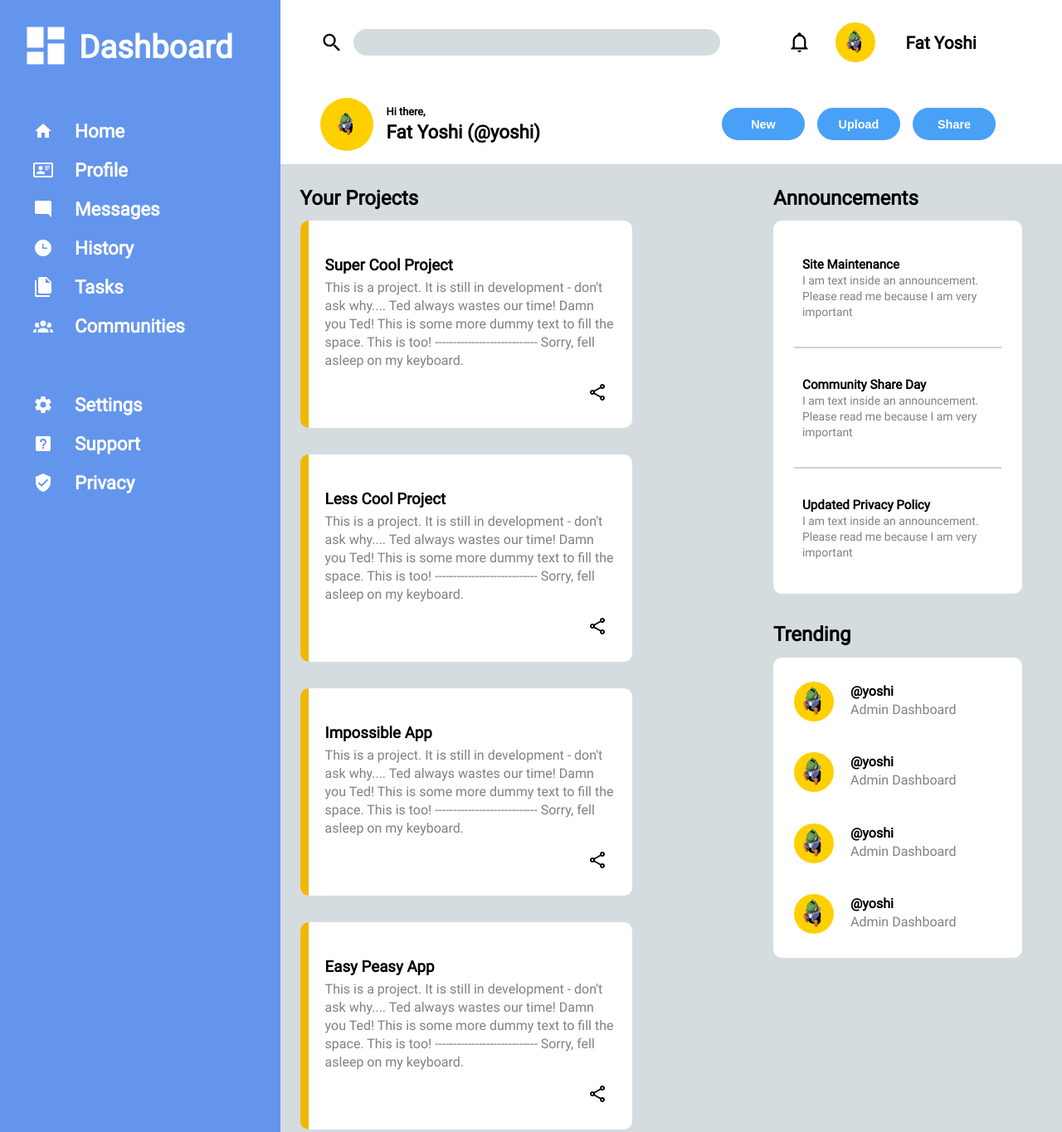
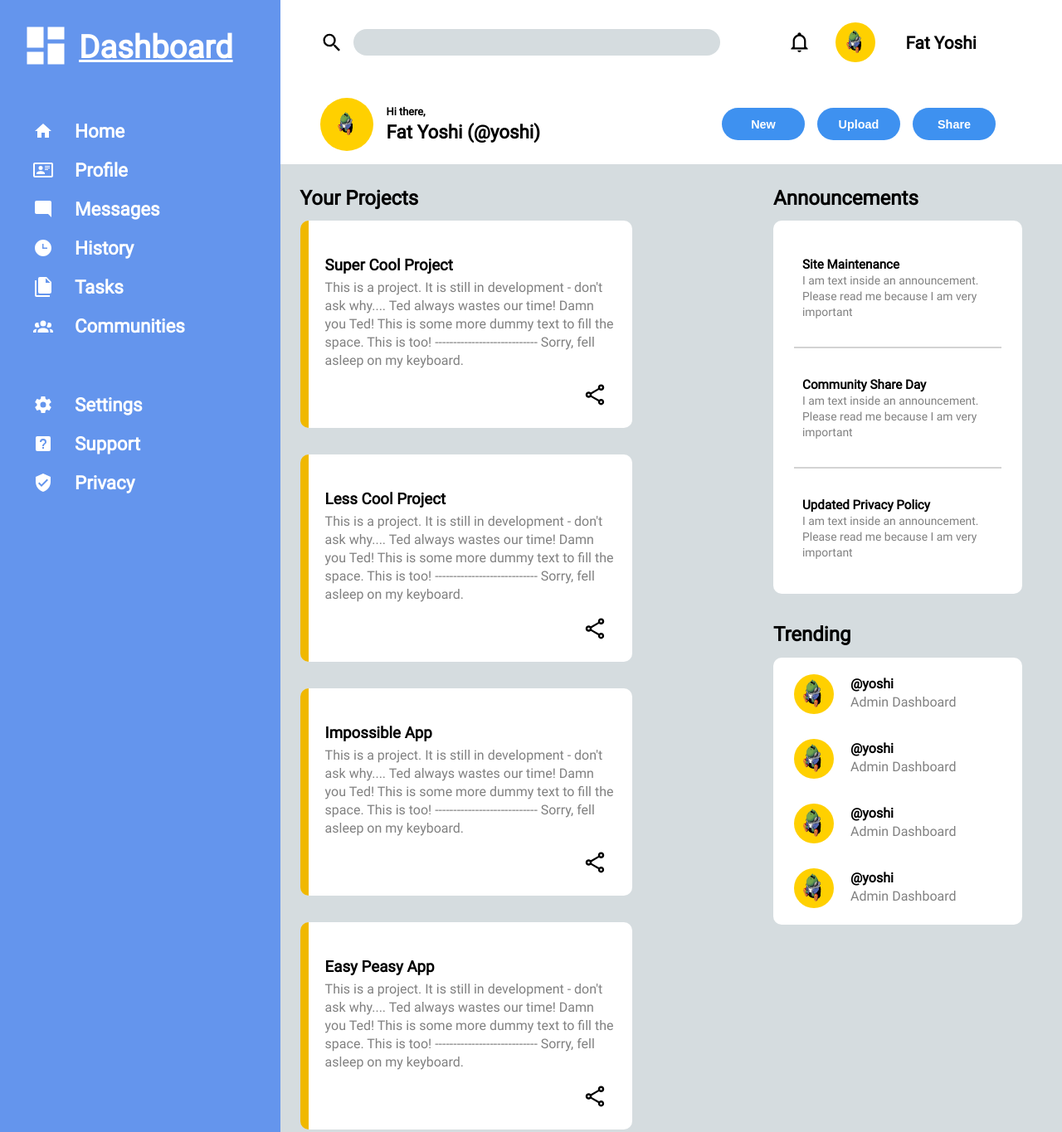
Before and after one commit to ErikCodeGit/admin-dashboard, a plain HTML site: page index.html in a window 1280 px wide. Shown: the top 1365 px of the page at 83% size. Drawn offline with Linux system fonts and the light colour scheme.

Commit message:
Add hover and click effects

```diff
--- a/style.css
+++ b/style.css
@@ -8,6 +8,7 @@
 
 :root {
   --background-color: rgb(213, 220, 223);
+  --secondary-color: rgb(62, 145, 240);
 }
 
 body,
@@ -23,8 +24,14 @@ a {
   color: inherit;
 }
 
-button:hover {
-  box-shadow: 3px 3px 3px lightgray;
+.actions button:hover {
+  background-color: rgb(98, 171, 255);
+  text-decoration: underline;
+}
+
+.actions button:active {
+  background-color: var(--secondary-color);
+  box-shadow: 0 0 10px gray;
 }
 
 .container {
@@ -39,7 +46,7 @@ button:hover {
   color: white;
 }
 
-.sidebar-header a{
+.sidebar-header a {
   display: grid;
   grid-template-columns: auto 1fr;
   padding: 25px;
@@ -73,10 +80,14 @@ button:hover {
   text-decoration: none;
   color: white;
   display: grid;
-  grid-template-columns: 50px min-content;
+  grid-template-columns: 50px max-content;
   font-size: 1.4rem;
   font-weight: bold;
   align-items: center;
+}
+
+#sidebar a:hover {
+  text-decoration: underline;
 }
 
 #header {
@@ -160,6 +171,10 @@ p.username {
   font-size: 1.3rem;
 }
 
+a:hover > p.username {
+  text-decoration: underline;
+}
+
 .welcome {
   display: grid;
   grid-template-columns: 4rem 1fr;
@@ -190,7 +205,7 @@ p.username {
 }
 
 .actions button {
-  background-color: rgb(73, 160, 247);
+  background-color: var(--secondary-color);
   border: none;
   color: white;
   padding: 0.7rem 0;
@@ -217,7 +232,6 @@ p.username {
   grid-template-rows: auto 1fr;
 }
 
-
 .projects {
   grid-row: 1 / -1;
 }
@@ -237,8 +251,7 @@ p.username {
   border-radius: 10px;
 }
 
-.announcement-container,
-.trend-container {
+.announcement-container {
   height: 400px;
   margin-bottom: 2rem;
 }
@@ -252,6 +265,11 @@ p.username {
 
 .card h3 {
   margin: 0 0 0.2rem;
+}
+
+.card a:hover h3 {
+  text-decoration: underline;
+  color: var(--secondary-color);
 }
 
 .card p {
@@ -271,10 +289,15 @@ p.username {
 .card div.project-actions > button {
   background-color: inherit;
   border: none;
-  width: 24px;
-  height: 24px;
+  width: 30px;
+  height: 30px;
   background-size: cover;
   cursor: pointer;
+  border-radius: 30%;
+}
+
+.card div.project-actions > button:hover {
+  box-shadow: 0px 0px 10px gray;
 }
 
 .card div.project-actions .favorite-button {
@@ -296,6 +319,11 @@ p.username {
   align-items: center;
 }
 
+.announcement-container a:hover h3 {
+  text-decoration: underline;
+  color: var(--secondary-color);
+}
+
 .announcement h3 {
   margin: 0;
   font-size: 0.95rem;
@@ -314,18 +342,26 @@ p.username {
 
 .trending {
   display: grid;
-  grid-template-rows: auto 1fr;
+  grid-template-rows: auto auto;
 }
 
 .trend-container {
-  padding: 10px 25px;
   display: grid;
-  grid-auto-rows: 1fr;
+  grid-auto-rows: min-content;
   align-items: center;
-  height: 140%;
+  padding: 10px 0;
+  gap: 10px;
 }
 
-.trending-project .profile-picture{
+.trend-container a {
+  padding: 10px 0;
+}
+
+.trend-container a:hover {
+  background-color: rgba(240, 240, 240, 0.5);
+}
+
+.trending-project .profile-picture {
   height: 3rem;
   width: 3rem;
 }
@@ -335,6 +371,7 @@ p.username {
   grid-template-columns: auto 1fr;
   gap: 20px;
   height: max-content;
+  margin: 0 25px;
 }
 
 .trending-project p {
```
